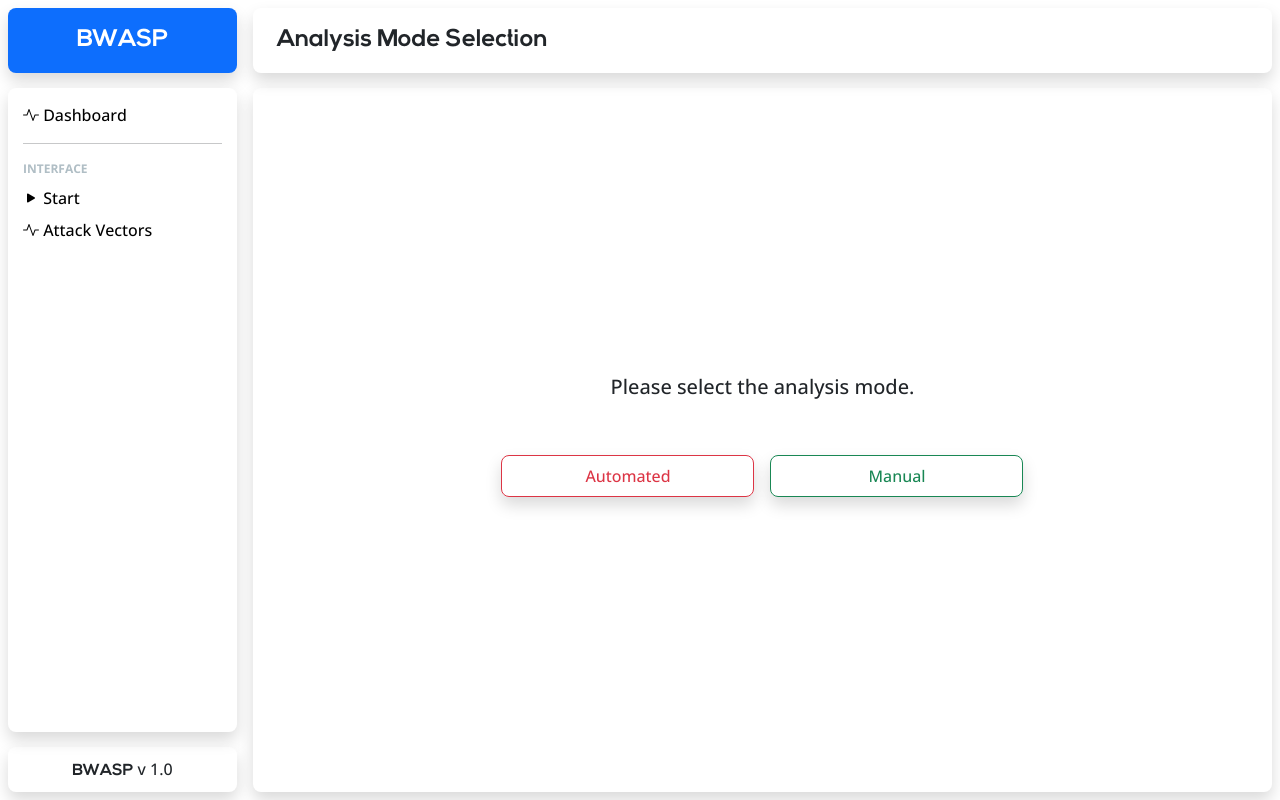
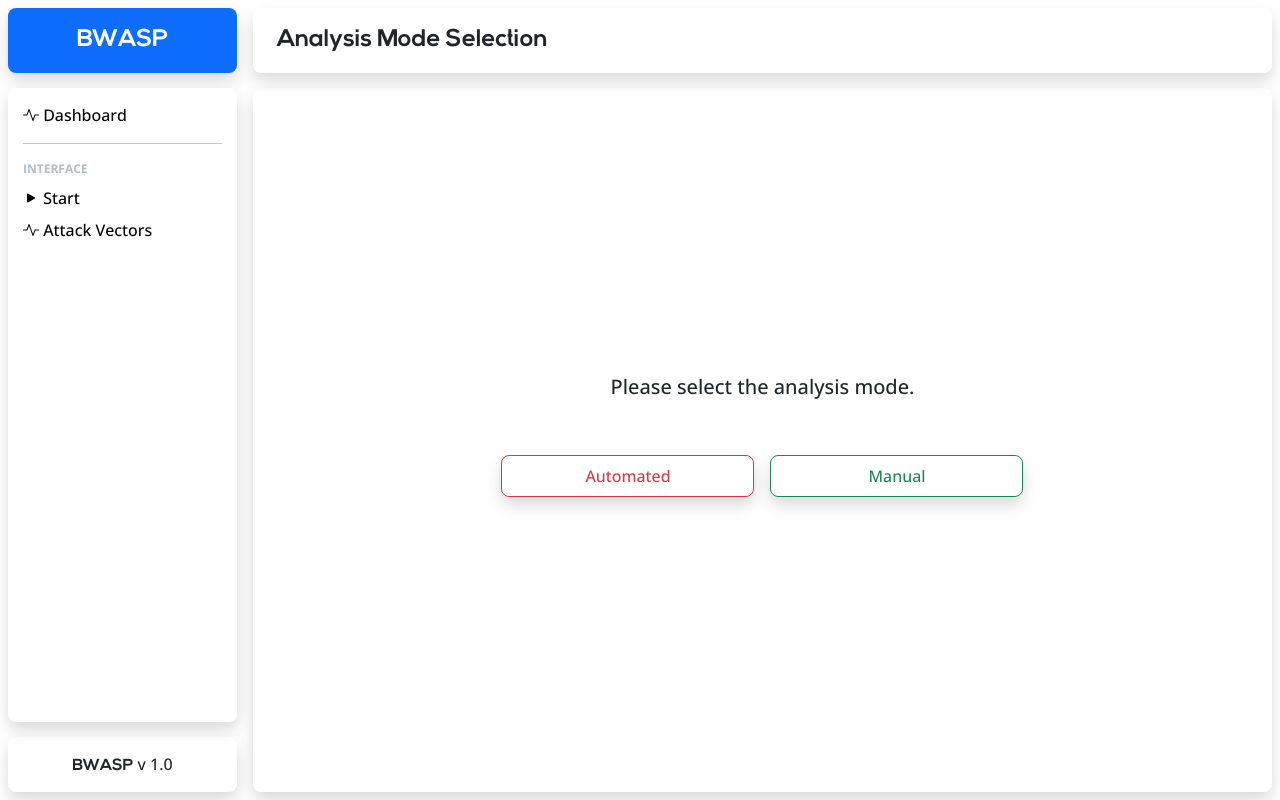
Before and after one commit to BWASP/BWASP, a Flask app: page / in a window 1280 px wide. Run offline with Flask 3, Linux system fonts and the light colour scheme; parts of the project's set-up code (start-up, migrations or seed data) failed here and were passed over; some libraries are stand-ins or nearby versions.

Commit message:
Changed grid system

```diff
--- a/Web/static/css/jFront/grider.css
+++ b/Web/static/css/jFront/grider.css
@@ -3,7 +3,7 @@
     --sizing-top: 65px;
     --sizing-sidebar: calc(100% - var(--sizing-top) - var(--sizing-footer) - var(--unified-margin));
     --sizing-body: calc(100% - var(--sizing-top) - var(--unified-margin));
-    --sizing-footer: 60px;
+    --sizing-footer: 70px;
 }
 
 html, body {
@@ -43,6 +43,10 @@ body{
     height: var(--sizing-body) !important;
 }
 
+.sizer.element-objects-pagination{
+    height: calc(var(--sizing-body) - var(--sizing-footer)) !important;
+}
+
 footer{
     height: calc(var(--sizing-footer) - var(--unified-margin)) !important;
     margin-top: var(--unified-margin);
@@ -53,10 +57,9 @@ footer>div{
 }
 
 footer>div>p{
-    color: var(--material-grey);
     margin-bottom: 0 !important;
 }
 
 .separatedTab{
-    overflow: scroll !important;
+    overflow: auto !important;
 }
```
